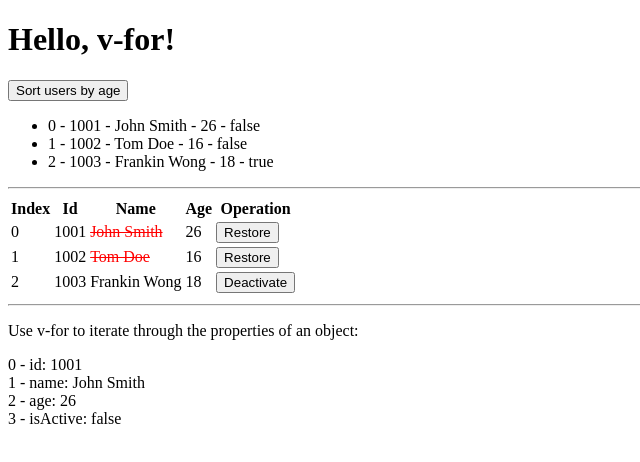
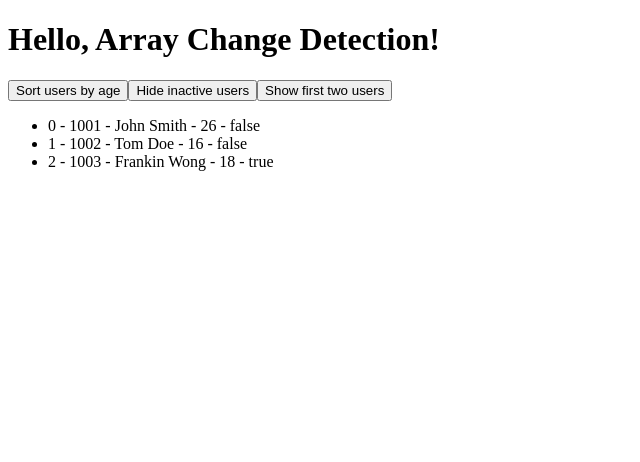
Before and after one commit to DaltoP/learn-vue-3, a Vue app: page / in a window 1280 px wide. Shown: the top 462 px of the page, without its empty margins (0-640 px from the left). Built offline with nearby package versions, Linux system fonts and the light colour scheme.

Commit message:
Array change detection

```diff
--- a/src/App.vue
+++ b/src/App.vue
@@ -1,47 +1,20 @@
 <template>
   <h1>{{ message }}</h1>
   <button @click="sortUsersByAge">Sort users by age</button>
+  <button @click="hideInactiveUsers">Hide inactive users</button>
+  <button @click="showFirstTwoUsers">Show first two users</button>
   <ul>
     <li v-for="(user, index) in users" :key="user.id">
       {{ index }} - {{ user.id }} - {{ user.name }} - {{ user.age }} -
       {{ user.isActive }}
     </li>
   </ul>
-
-  <hr />
-
-  <table>
-    <tr>
-      <th>Index</th>
-      <th>Id</th>
-      <th>Name</th>
-      <th>Age</th>
-      <th>Operation</th>
-    </tr>
-    <tr v-for="(user, index) in users" :key="user.id">
-      <td>{{ index }}</td>
-      <td>{{ user.id }}</td>
-      <td :class="{ inactive: !user.isActive }">{{ user.name }}</td>
-      <td>{{ user.age }}</td>
-      <td>
-        <button @click="user.isActive = !user.isActive">
-          {{ user.isActive ? 'Deactivate' : 'Restore' }}
-        </button>
-      </td>
-    </tr>
-  </table>
-
-  <hr />
-  <p>Use v-for to iterate through the properties of an object:</p>
-  <div v-for="(value, key, index) in users[0]">
-    {{ index }} - {{ key }}: {{ value }}
-  </div>
 </template>
 
 <script setup>
 import { ref } from 'vue'
 
-let message = ref('Hello, v-for!')
+let message = ref('Hello, Array Change Detection!')
 
 const users = ref([
   { id: 1001, name: 'John Smith', age: 26, isActive: false },
@@ -52,6 +25,16 @@ const users = ref([
 function sortUsersByAge() {
   users.value.sort((a, b) => a.age - b.age)
 }
+
+// filter is a non-mutating method, so we need to replace the old array
+function hideInactiveUsers() {
+  users.value = users.value.filter((user) => user.isActive)
+}
+
+// slice is a non-mutating method, so we need to replace the old array
+function showFirstTwoUsers() {
+  users.value = users.value.slice(0, 2)
+}
 </script>
 
 <style scoped>
```
